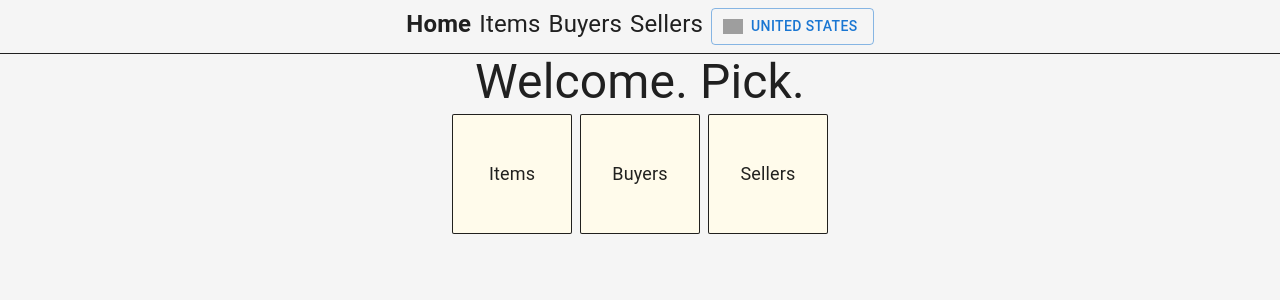
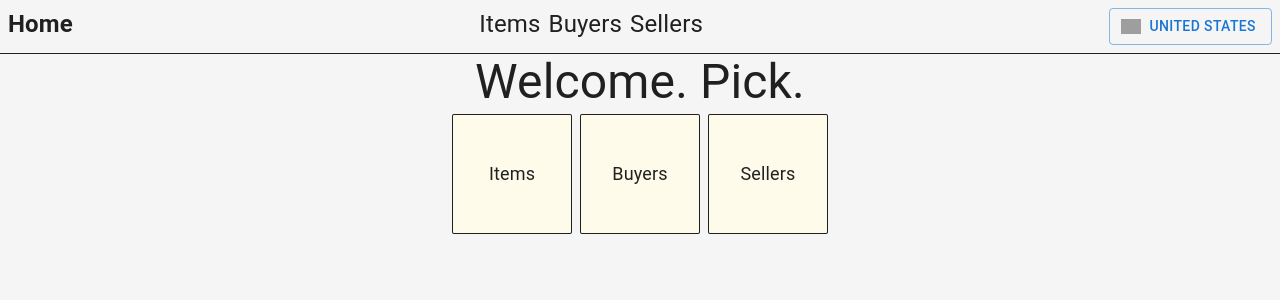
Before and after one commit to akulOn/china_org, a React (Vite) app: page / in a window 1280 px wide. Shown: the top 300 px of the page. Built offline with nearby package versions, Linux system fonts and the light colour scheme; grey boxes are pictures that could not be loaded.

Commit message:
updated menu orientation

```diff
--- a/src/routes/__root.tsx
+++ b/src/routes/__root.tsx
@@ -41,10 +41,11 @@ export const Route = createRootRoute({
 
     return (
       <div className="flex flex-col h-dvh bg-neutral-100">
-        <div className="flex flex-none gap-2 p-2 justify-center *:text-2xl *:hover:underline">
+        <div className="flex flex-none gap-2 p-2 justify-between *:text-2xl [&_a]:hover:underline">
           <Link to="/" className="[&.active]:font-bold">
             Home
           </Link>
+          <div className="flex gap-2">
             <Link to="/items" className="[&.active]:font-bold">
               Items
             </Link>
@@ -54,6 +55,7 @@ export const Route = createRootRoute({
             <Link to="/sellers" className="[&.active]:font-bold">
               Sellers
             </Link>
+          </div>
           <Button
             aria-controls={open ? "basic-menu" : undefined}
             aria-haspopup="true"
```
Lines whose indentation alone changed are shown as unchanged.
